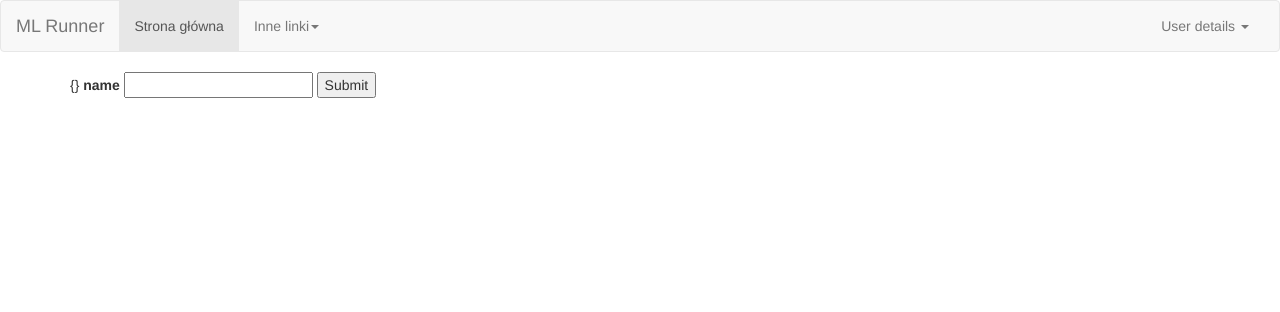
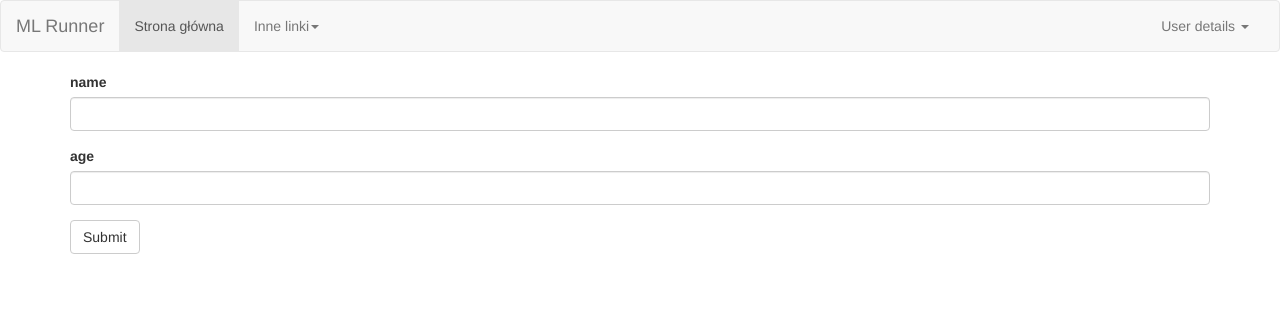
Before and after one commit to shnela/flask_for_data_scientists, a Flask app: page /login/ in a window 1280 px wide. Shown: the top 312 px of the page. Run offline with Flask 2, Linux system fonts and the light colour scheme; some libraries are stand-ins or nearby versions.

Commit message:
Flask-WTF - review, other fields

```diff
--- a/web_app/__init__.py
+++ b/web_app/__init__.py
@@ -5,8 +5,8 @@ from flask_bootstrap import Bootstrap
 from flask_wtf import FlaskForm
 from werkzeug.routing import ValidationError
 from werkzeug.utils import redirect
-from wtforms import StringField, SubmitField
-from wtforms.validators import DataRequired
+from wtforms import StringField, SubmitField, IntegerField
+from wtforms.validators import DataRequired, NumberRange
 
 app = Flask(__name__)
 app.config['SECRET_KEY'] = os.environ.get('SECRET_KEY')
@@ -15,6 +15,7 @@ Bootstrap(app)
 
 class LoginForm(FlaskForm):
     name = StringField('name', validators=[DataRequired()])
+    age = IntegerField('age', validators=[DataRequired(), NumberRange(min=0)])
     submit = SubmitField('Submit')
 
     def validate_name(self, field):
@@ -26,7 +27,7 @@ class LoginForm(FlaskForm):
 def index():
     user_info = {
         'name': session.get('name', 'Unknown'),
-        'age': int(request.args.get('age', 42)),
+        'age': session.get('age', 0),
     }
     return render_template('index.html', user_info=user_info)
 
@@ -42,5 +43,15 @@ def login():
     form = LoginForm()
     if form.validate_on_submit():
         session['name'] = form.name.data
+        session['age'] = form.age.data
         return redirect(url_for('index'))
     return render_template('auth/login.html', form=form)
+
+
+@app.route('/logout/')
+def logout():
+    if 'name' in session:
+        del session['name']
+    if 'age' in session:
+        del session['age']
+    return redirect(url_for('index'))
--- a/web_app/templates/auth/login.html
+++ b/web_app/templates/auth/login.html
@@ -2,9 +2,6 @@
 
 {% block custom_content %}
   <form method="POST">
-    {{ form.csrf_token }}
-    {{ form.errors }}
-    {{ form.name.label }} {{ form.name(size=20) }}
-    {{ form.submit }}
+    {{ wtf.quick_form(form) }}
   </form>
 {% endblock %}
--- a/web_app/templates/base.html
+++ b/web_app/templates/base.html
@@ -1,4 +1,5 @@
 {% extends "bootstrap/base.html" %}
+{% import "bootstrap/wtf.html" as wtf %}
 
 {% block navbar %}
   <nav class="navbar navbar-default">
@@ -35,7 +36,7 @@
                aria-expanded="false">User details <span class="caret"></span></a>
             <ul class="dropdown-menu">
               <li><a href="{{ url_for('login') }}">Log in</a></li>
-              <li><a href="#">Log out</a></li>
+              <li><a href="{{ url_for('logout') }}">Log out</a></li>
             </ul>
           </li>
         </ul>
```
Also changed, not shown: README.md, README_PREV.md.
